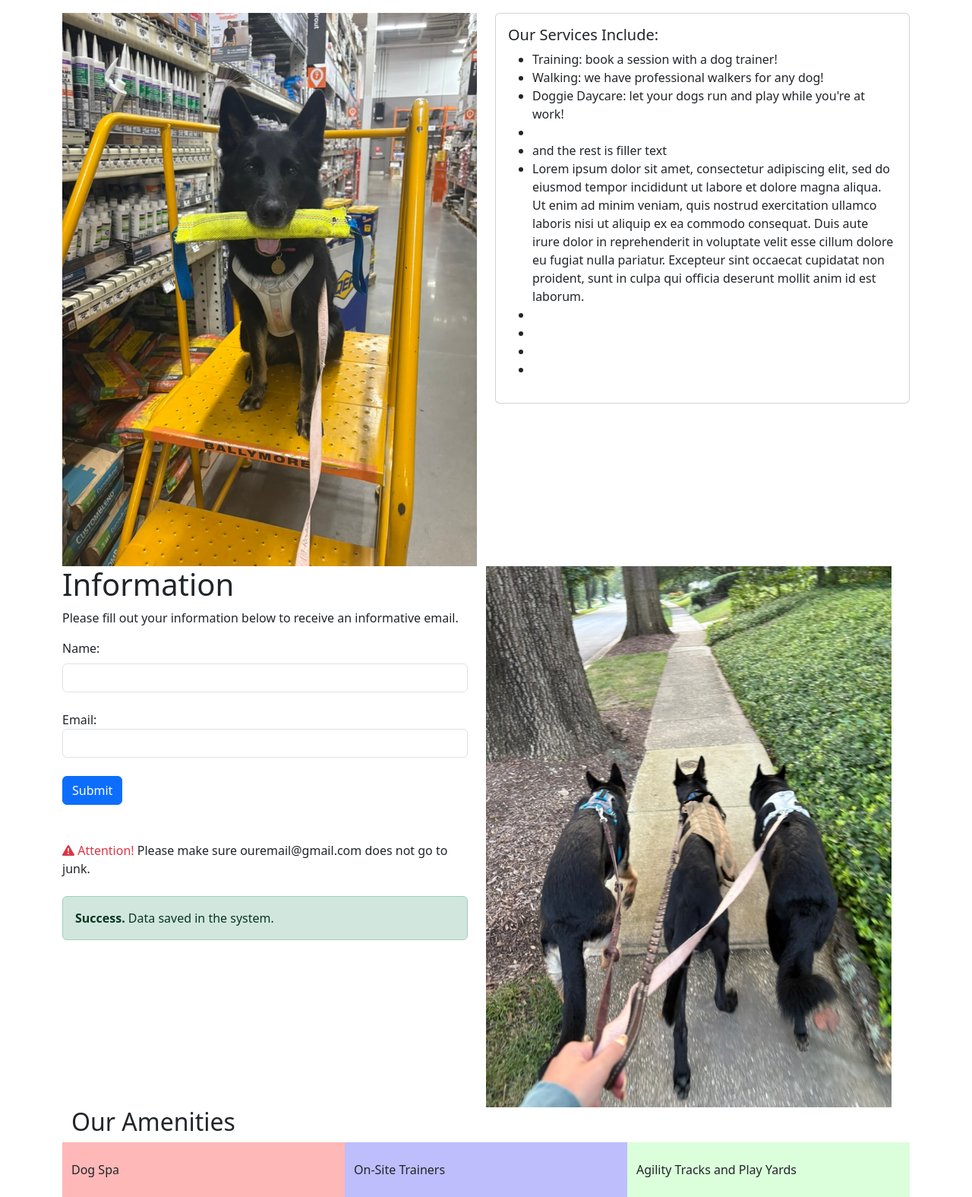
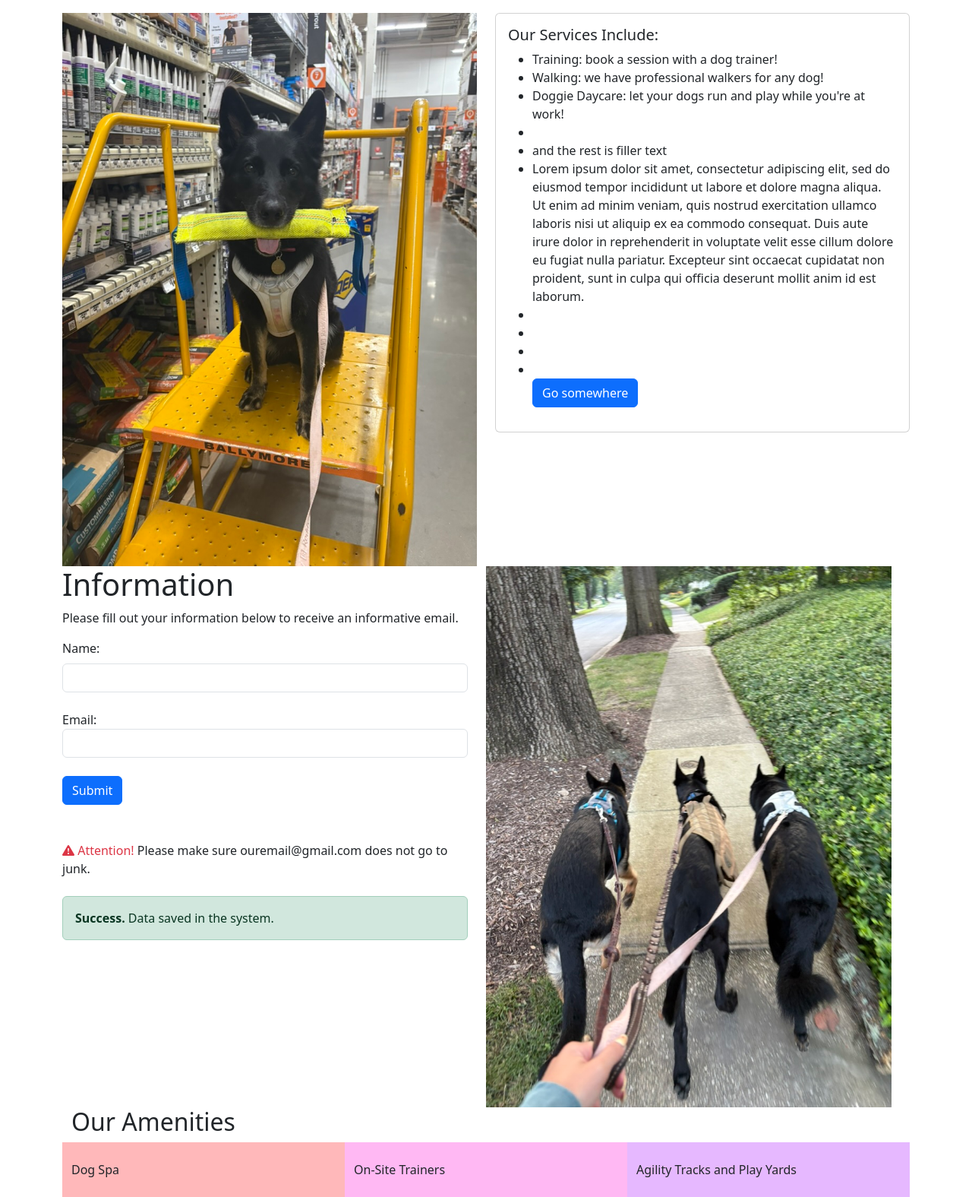
Before and after one commit to lorenkim227/DogPark, a plain HTML site: page main.html in a window 1280 px wide. Shown: the part 1335-2910 px from the top of the page at 76% size. Drawn offline with nearby package versions, Linux system fonts and the light colour scheme.

Commit message:
added new colors

```diff
--- a/main.html
+++ b/main.html
@@ -70,7 +70,7 @@
                     <br/>
                     <br/>
                     <br/>
-                    <div class="card">
+                    <div class="card"> <!-- trying cards from slide 60 from getbootstrap.com -->
                         <div class="card-body">
                           <h5 class="card-title"> Our Services Include: </h5>
                           <ul>
@@ -84,6 +84,7 @@
                             <li></li>
                             <li></li>
                             <li></li>
+                            <a href="#" class="btn btn-primary">Go somewhere</a>
                           </ul>
                 </div>
               </div>
@@ -128,20 +129,20 @@
         <div class="container">
             <h2> Our Amenities </h2>
             <div class="row">
-                <div class="col-12 col-sm-12 col-med-6 col-lg-4" style="background:rgb(255, 184, 184);">
+                <div class="col-12 col-sm-12 col-med-6 col-lg-4" style="background:rgb(255, 184, 186);">
                     <br/>
                     Dog Spa
                     <br/>
                     <br/>
                 </div>
 
-                <div class="col-12 col-sm-12 col-med-6 col-lg-4" style="background:rgb(190, 190, 253);">
+                <div class="col-12 col-sm-12 col-med-6 col-lg-4" style="background:rgb(255, 184, 243);">
                     <br/>
                     On-Site Trainers
                     <br/>
                     <br/>
                 </div>
-                <div class="col-12 col-sm-12 col-med-12 col-lg-4" style="background:rgb(219, 255, 219);">
+                <div class="col-12 col-sm-12 col-med-12 col-lg-4" style="background:rgb(230, 184, 255);">
                     <br/>
                     Agility Tracks and Play Yards
                     <br/>
```
